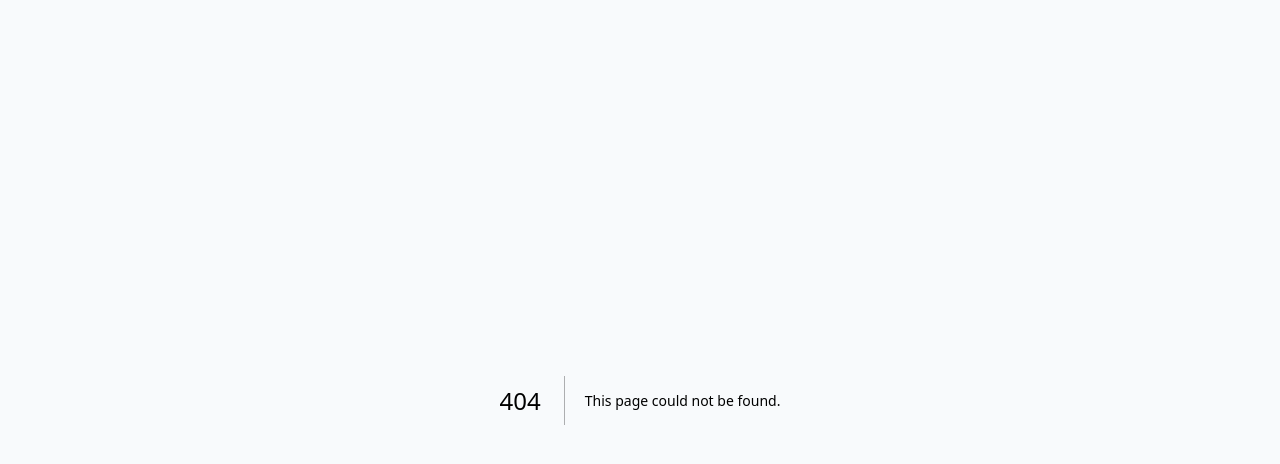
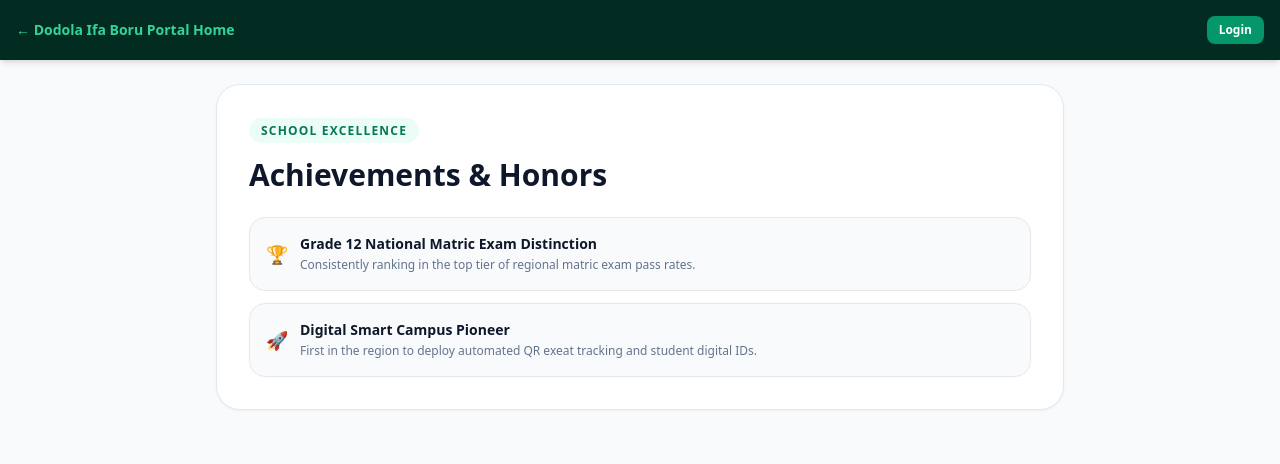
Before and after one commit to futuretech-hub/dodola-school-portal, a Next.js app: page /achievements in a window 1280 px wide. Before the commit this address had no page. Shown: the top 464 px of the page. Built offline with nearby package versions, Linux system fonts and the light colour scheme.

Commit message:
Create page.jsx

```diff
--- /dev/null
+++ b/app/achievements/page.jsx
@@ -0,0 +1,38 @@
+import React from 'react';
+
+export default function AchievementsPage() {
+  return (
+    <div className="min-h-screen bg-slate-50 font-sans text-slate-800">
+      <header className="bg-emerald-950 text-white p-4 shadow-md flex justify-between items-center">
+        <a href="/" className="font-bold text-sm text-emerald-400">← Dodola Ifa Boru Portal Home</a>
+        <a href="/login" className="text-xs bg-emerald-600 px-3 py-1.5 rounded-lg font-bold">Login</a>
+      </header>
+
+      <main className="max-w-4xl mx-auto p-6 space-y-6">
+        <div className="bg-white p-8 rounded-3xl shadow-sm border border-slate-200 space-y-4">
+          <span className="text-xs font-bold text-emerald-700 uppercase tracking-widest bg-emerald-50 px-3 py-1 rounded-full">
+            School Excellence
+          </span>
+          <h1 className="text-3xl font-extrabold text-slate-900">Achievements & Honors</h1>
+
+          <ul className="space-y-3 text-sm text-slate-700 pt-2">
+            <li className="flex items-center gap-3 bg-slate-50 p-4 rounded-2xl border">
+              <span className="text-emerald-600 font-bold text-lg">🏆</span>
+              <div>
+                <strong className="block text-slate-900">Grade 12 National Matric Exam Distinction</strong>
+                <span className="text-xs text-slate-500">Consistently ranking in the top tier of regional matric exam pass rates.</span>
+              </div>
+            </li>
+            <li className="flex items-center gap-3 bg-slate-50 p-4 rounded-2xl border">
+              <span className="text-emerald-600 font-bold text-lg">🚀</span>
+              <div>
+                <strong className="block text-slate-900">Digital Smart Campus Pioneer</strong>
+                <span className="text-xs text-slate-500">First in the region to deploy automated QR exeat tracking and student digital IDs.</span>
+              </div>
+            </li>
+          </ul>
+        </div>
+      </main>
+    </div>
+  );
+}
```
